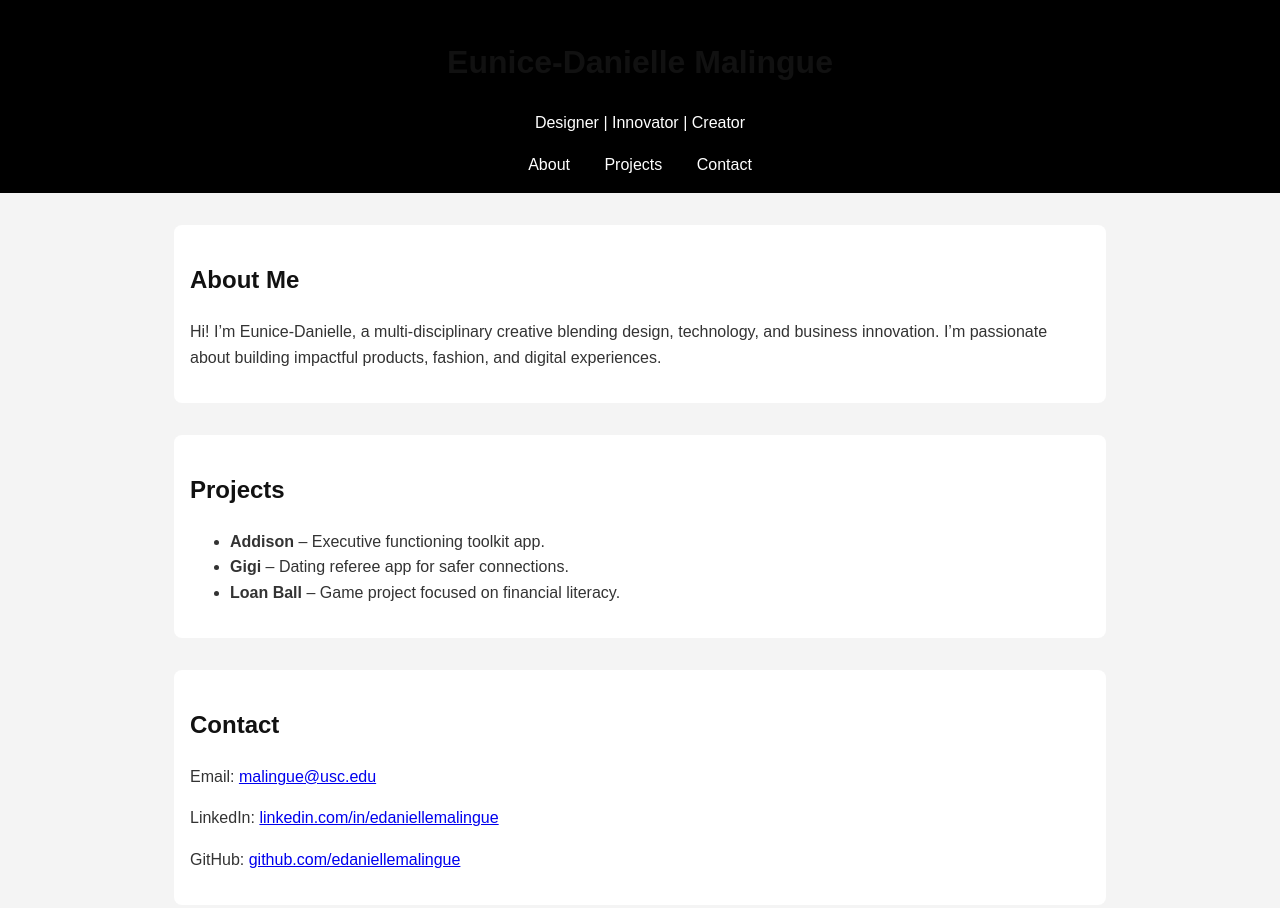
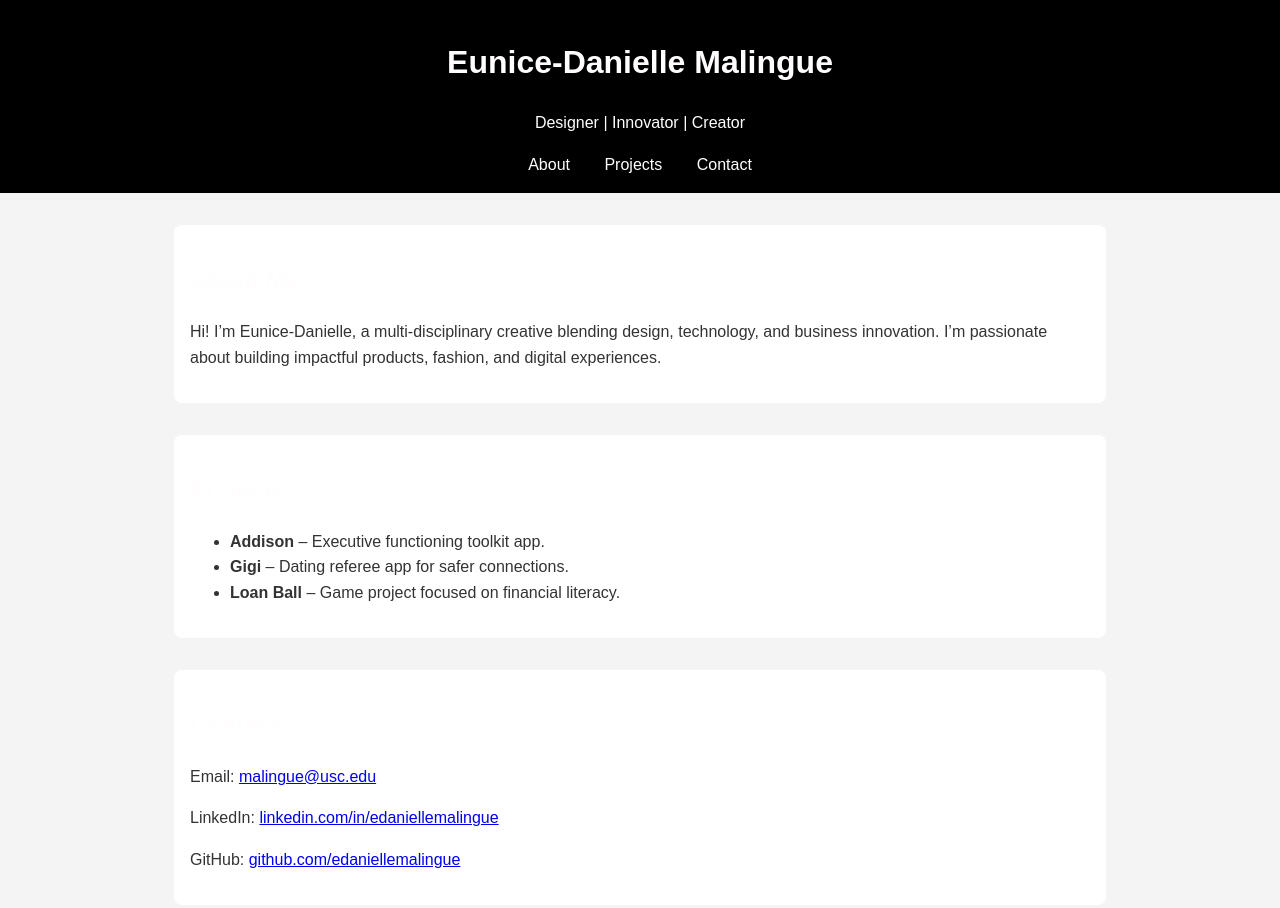
Before and after one commit to edaniellemalingue/edaniellemalingue.github.io, a plain HTML site: page index.html in a window 1280 px wide. Shown: the top 908 px of the page. Drawn offline with Linux system fonts and the light colour scheme.

Commit message:
Update index.html

```diff
--- a/index.html
+++ b/index.html
@@ -32,7 +32,7 @@
             border-radius: 8px;
         }
         h1, h2 {
-            color: #111;
+            color: #fffdfd;
         }
         footer {
             text-align: center;
```
